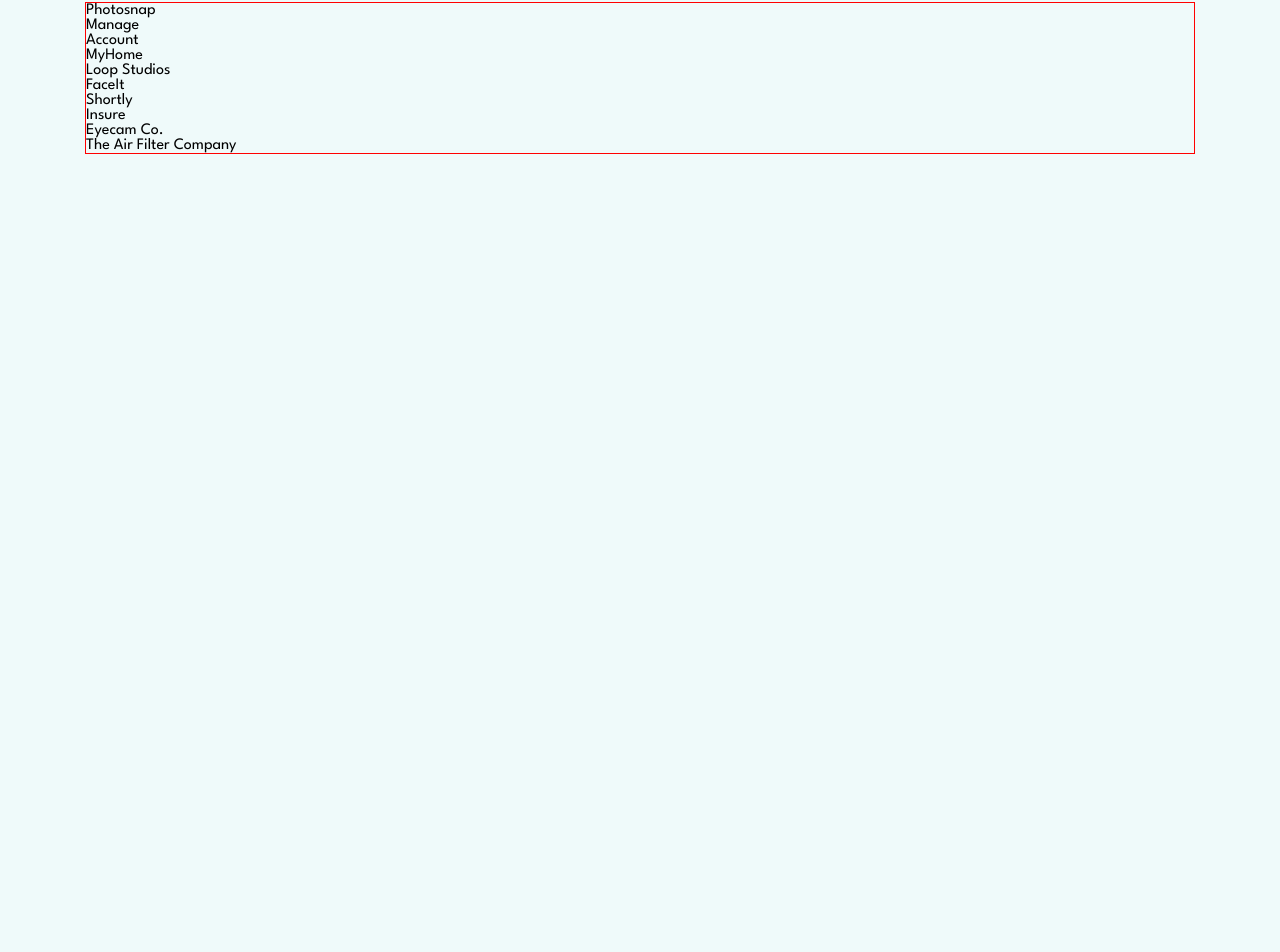
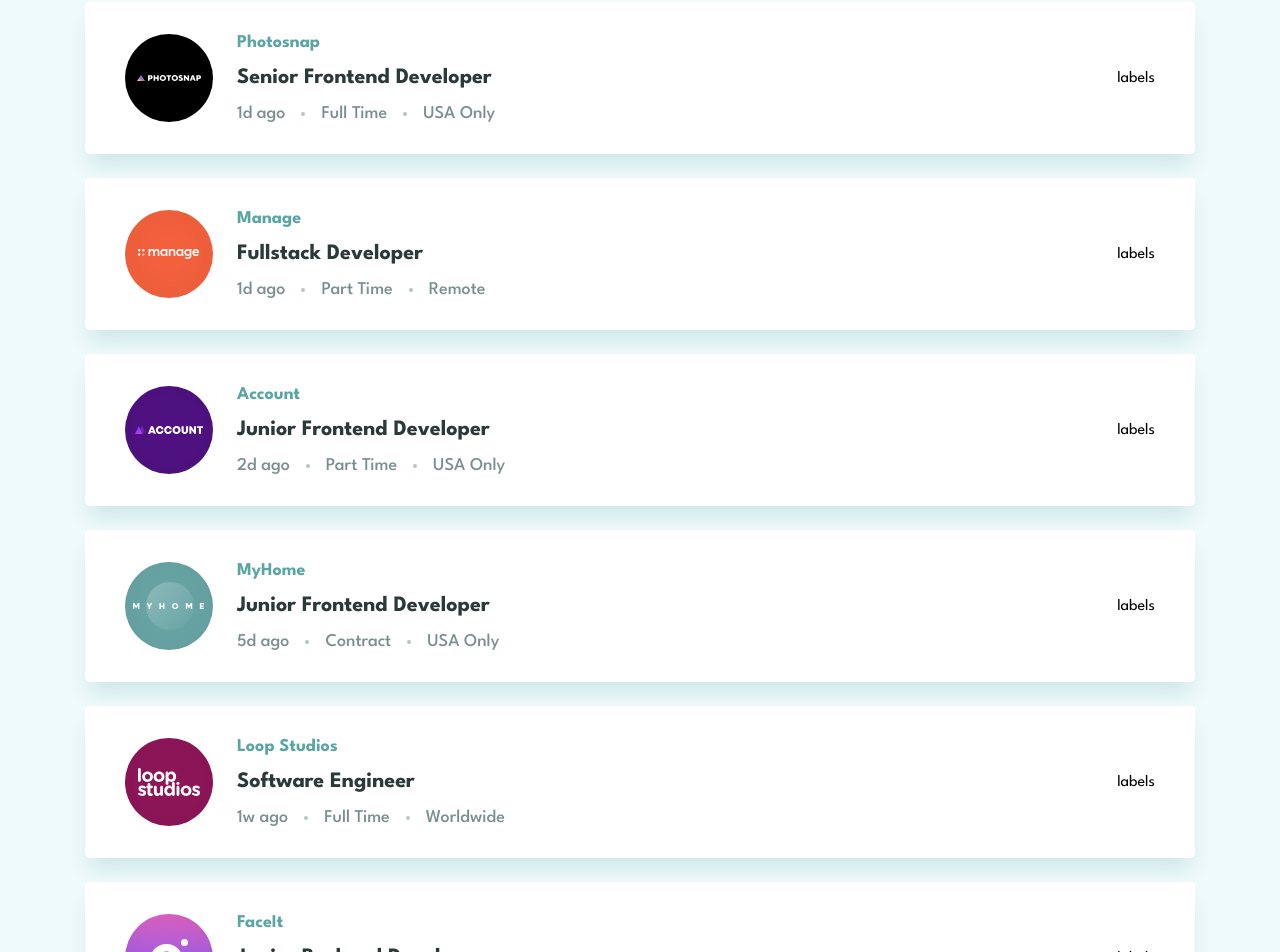
Before and after one commit to EdwinSch/react-joblisting-filters, a React (Vite) app: page / in a window 1280 px wide. Shown: the part 230-1182 px from the top of the page. Before the commit the page ends 800 px from the top, so only its background shows below. Built offline with nearby package versions, Linux system fonts and the light colour scheme.

Commit message:
style: general info for job component

```diff
--- a/src/components/Job.jsx
+++ b/src/components/Job.jsx
@@ -10,7 +10,26 @@
   languages,
   tools,
 }) => {
-  return <article>{company}</article>;
+  return (
+    <article className="job-wrapper">
+      <div className="general-info-wrapper">
+        <img src={logo} alt={company} className="img" />
+        <div className="col">
+          <h2>{company}</h2>
+          <h3>{position}</h3>
+          <div className="time-location-wrapper">
+            <p>{postedAt}</p>
+            <div className="dot">{/* CSS dot */}</div>
+            <p>{contract}</p>
+            <div className="dot">{/* CSS dot */}</div>
+            <p>{location}</p>
+          </div>
+        </div>
+      </div>
+      {/* SB */}
+      <div className="labels-wrapper">labels</div>
+    </article>
+  );
 };
 
 export default Job;
--- a/src/data.json
+++ b/src/data.json
@@ -2,7 +2,7 @@
   {
     "id": 1,
     "company": "Photosnap",
-    "logo": "./images/photosnap.svg",
+    "logo": "../public/photosnap.svg",
     "new": true,
     "featured": true,
     "position": "Senior Frontend Developer",
@@ -17,7 +17,7 @@
   {
     "id": 2,
     "company": "Manage",
-    "logo": "./images/manage.svg",
+    "logo": "../public/manage.svg",
     "new": true,
     "featured": true,
     "position": "Fullstack Developer",
@@ -32,7 +32,7 @@
   {
     "id": 3,
     "company": "Account",
-    "logo": "./images/account.svg",
+    "logo": "../public/account.svg",
     "new": true,
     "featured": false,
     "position": "Junior Frontend Developer",
@@ -47,7 +47,7 @@
   {
     "id": 4,
     "company": "MyHome",
-    "logo": "./images/myhome.svg",
+    "logo": "../public/myhome.svg",
     "new": false,
     "featured": false,
     "position": "Junior Frontend Developer",
@@ -62,7 +62,7 @@
   {
     "id": 5,
     "company": "Loop Studios",
-    "logo": "./images/loop-studios.svg",
+    "logo": "../public/loop-studios.svg",
     "new": false,
     "featured": false,
     "position": "Software Engineer",
@@ -77,7 +77,7 @@
   {
     "id": 6,
     "company": "FaceIt",
-    "logo": "./images/faceit.svg",
+    "logo": "../public/faceit.svg",
     "new": false,
     "featured": false,
     "position": "Junior Backend Developer",
@@ -92,7 +92,7 @@
   {
     "id": 7,
     "company": "Shortly",
-    "logo": "./images/shortly.svg",
+    "logo": "../public/shortly.svg",
     "new": false,
     "featured": false,
     "position": "Junior Developer",
@@ -107,7 +107,7 @@
   {
     "id": 8,
     "company": "Insure",
-    "logo": "./images/insure.svg",
+    "logo": "../public/insure.svg",
     "new": false,
     "featured": false,
     "position": "Junior Frontend Developer",
@@ -122,7 +122,7 @@
   {
     "id": 9,
     "company": "Eyecam Co.",
-    "logo": "./images/eyecam-co.svg",
+    "logo": "../public/eyecam-co.svg",
     "new": false,
     "featured": false,
     "position": "Full Stack Engineer",
@@ -137,7 +137,7 @@
   {
     "id": 10,
     "company": "The Air Filter Company",
-    "logo": "./images/the-air-filter-company.svg",
+    "logo": "../public/the-air-filter-company.svg",
     "new": false,
     "featured": false,
     "position": "Front-end Dev",
--- a/src/styles/main.scss
+++ b/src/styles/main.scss
@@ -14,7 +14,6 @@
   padding: 0;
 }
 .img {
-  width: 100%;
   display: block;
   object-fit: cover;
 }
@@ -54,7 +53,62 @@
 //--- Jobs Styles
 
 .jobs-container {
-  border: $inspect;
+  // border: $inspect;
   margin-top: 76px;
   width: 1110px;
+
+  display: flex;
+  flex-direction: column;
+  gap: 24px;
 }
+
+.job-wrapper {
+  padding: 32px 40px;
+  width: 100%;
+  height: 152px;
+  background: #fff;
+  border-radius: 5px;
+  display: flex;
+  justify-content: space-between;
+  align-items: center;
+  box-shadow: $shadow;
+
+  .general-info-wrapper {
+    display: flex;
+
+    .col {
+      margin-left: 24px;
+      display: flex;
+      flex-direction: column;
+      justify-content: space-between;
+      h2 {
+        font-size: 1.125rem;
+        color: $primary;
+        font-weight: 700;
+      }
+      h3 {
+        font-size: 1.375rem;
+        color: $textDark;
+        font-weight: 700;
+      }
+
+      .time-location-wrapper {
+        display: flex;
+        align-items: center;
+        gap: 16px;
+
+        p {
+          font-size: 1.125rem;
+          color: $textGray;
+          font-weight: 500;
+        }
+        .dot {
+          width: 4px;
+          height: 4px;
+          border-radius: 50%;
+          background: #b7c4c4;
+        }
+      }
+    }
+  }
+}
```
